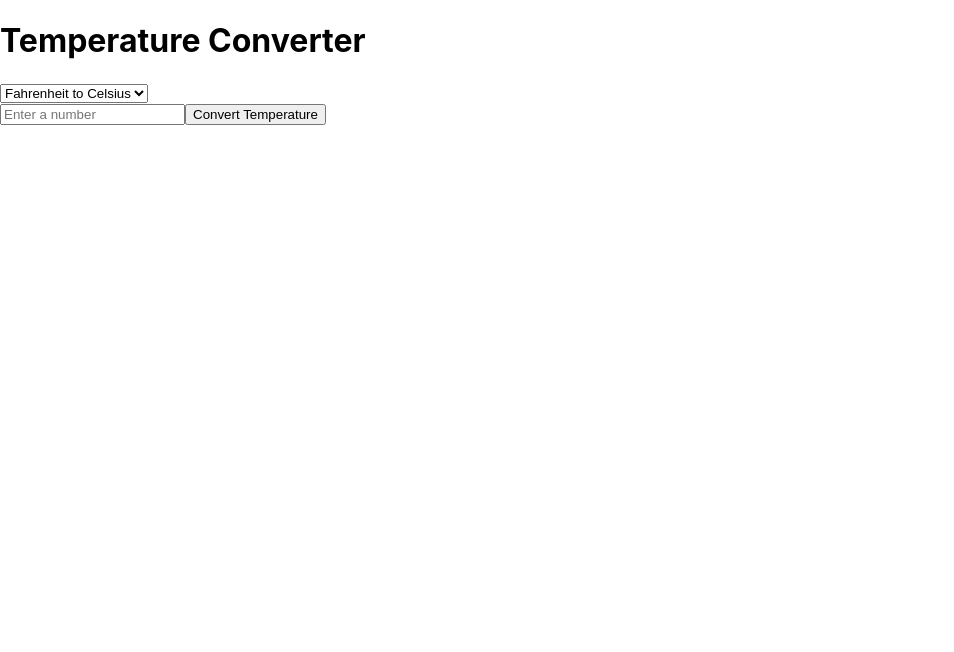
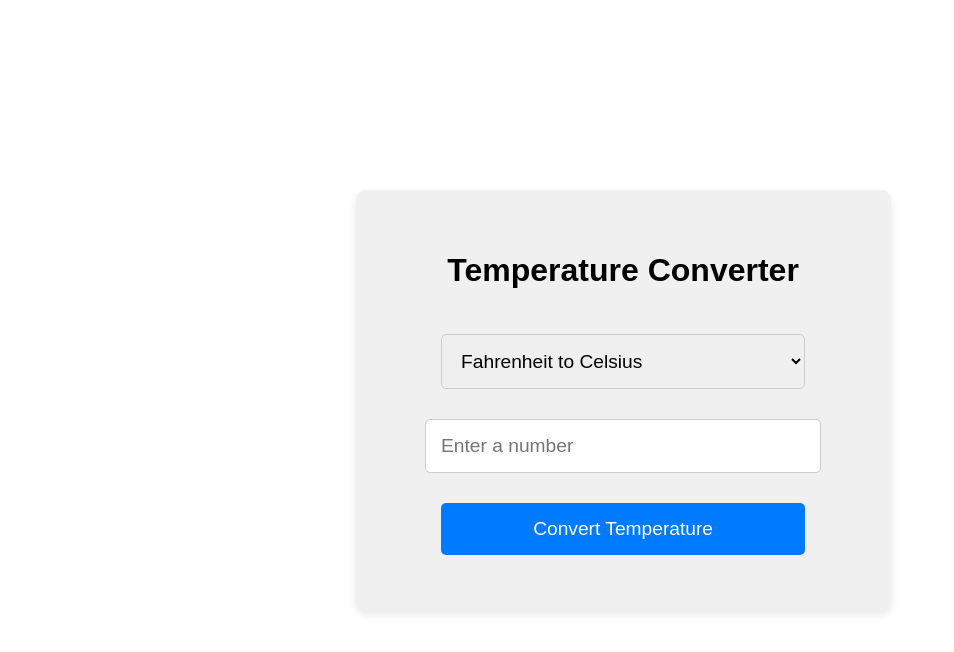
Before and after one commit to kylegreen149/thermometer, a React (Create React App) app in the folder thermometer/: page / in a window 1280 px wide. Shown: the top 652 px of the page, without its empty margins (0-954 px from the left). Built offline with nearby package versions, Linux system fonts and the light colour scheme.

Commit message:
Adds CSS to make site look better

```diff
--- a/thermometer/src/App.css
+++ b/thermometer/src/App.css
@@ -1,38 +1,50 @@
-.App {
-  text-align: center;
+/* App.css */
+body {
+  display: flex;
+  justify-content: center;
+  align-items: center;
+  height: 100vh;
+  margin: 0;
+  font-family: Arial, sans-serif;
 }
 
-.App-logo {
-  height: 40vmin;
-  pointer-events: none;
+.App {
+  width: 80%;
+  text-align: center;
+  background-color: #f0f0f0;
+  padding: 40px;
+  border-radius: 10px;
+  box-shadow: 0 4px 8px rgba(0, 0, 0, 0.1);
 }
 
-@media (prefers-reduced-motion: no-preference) {
-  .App-logo {
-    animation: App-logo-spin infinite 20s linear;
-  }
+header.App-header {
+  margin-bottom: 30px;
 }
 
-.App-header {
-  background-color: #282c34;
-  min-height: 100vh;
-  display: flex;
-  flex-direction: column;
-  align-items: center;
-  justify-content: center;
-  font-size: calc(10px + 2vmin);
-  color: white;
+input,
+select,
+button {
+  margin: 15px 0;
+  padding: 15px;
+  font-size: 1.2em;
+  width: 80%;
+  max-width: 400px;
+  border-radius: 5px;
+  border: 1px solid #ccc;
 }
 
-.App-link {
-  color: #61dafb;
+button {
+  background-color: #007bff;
+  color: white;
+  border: none;
+  cursor: pointer;
 }
 
-@keyframes App-logo-spin {
-  from {
-    transform: rotate(0deg);
-  }
-  to {
-    transform: rotate(360deg);
-  }
+button:hover {
+  background-color: #0056b3;
 }
+
+p {
+  font-size: 1.4em;
+  margin-top: 20px;
+}
--- a/thermometer/src/App.js
+++ b/thermometer/src/App.js
@@ -1,4 +1,4 @@
-// import './App.css';
+import './App.css';
 import {useState} from "react"
 
 function App() {
```
